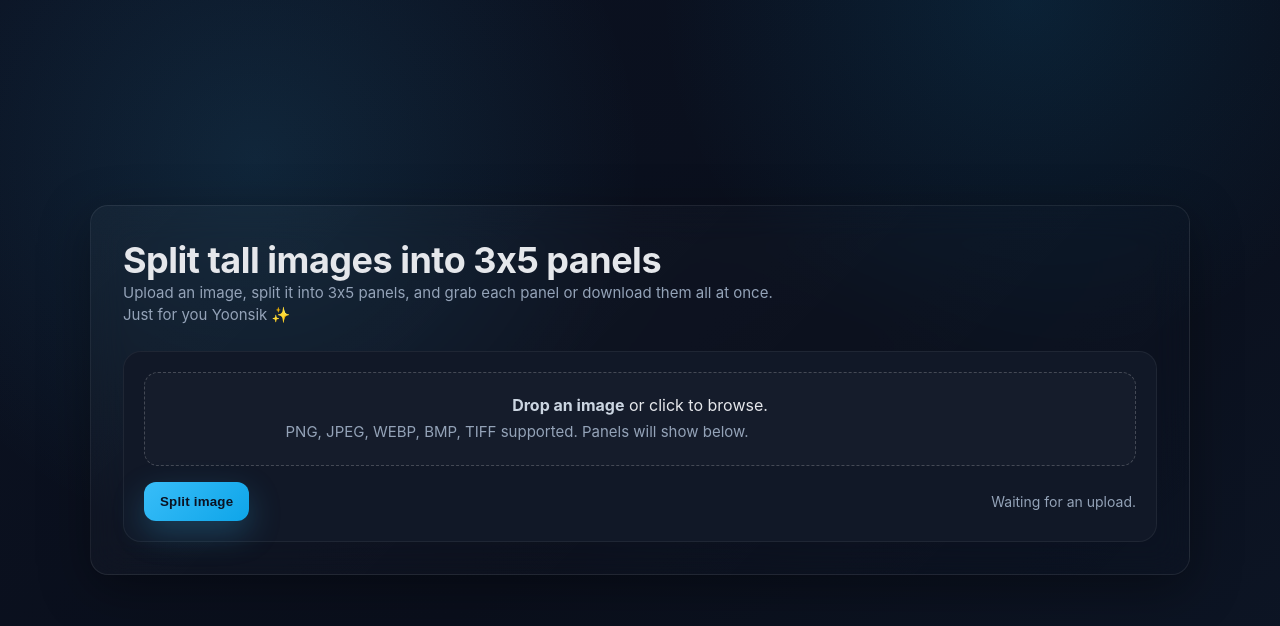
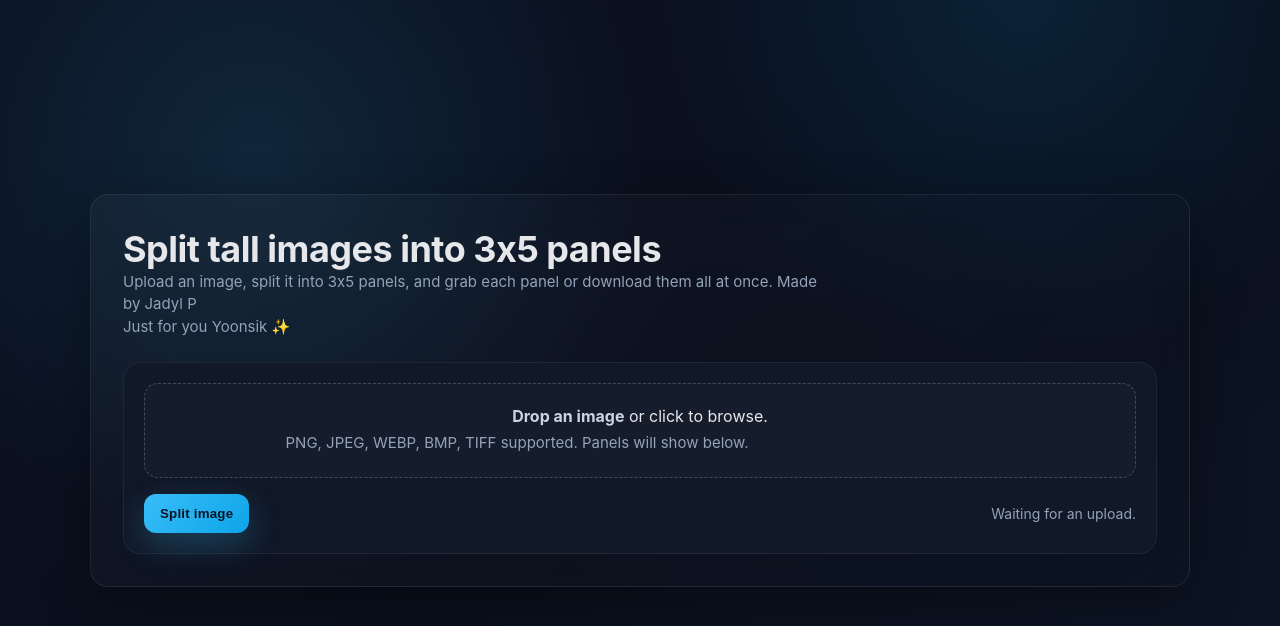
Before and after one commit to Jxdul/image_split_site, a Flask app: page / in a window 1280 px wide. Shown: the top 626 px of the page. Run offline with Flask 3, Linux system fonts and the light colour scheme; some libraries are stand-ins or nearby versions.

```diff
--- a/templates/index.html
+++ b/templates/index.html
@@ -164,7 +164,7 @@
     <header>
       <div>
         <h1>Split tall images into 3x5 panels</h1>
-        <div class="tagline">Upload an image, split it into 3x5 panels, and grab each panel or download them all at once.<br/>Just for you Yoonsik ✨</div>
+        <div class="tagline">Upload an image, split it into 3x5 panels, and grab each panel or download them all at once. Made by Jadyl P<br/>Just for you Yoonsik ✨</div>
       </div>
     </header>
 
```
Also changed, not shown: 2 other files.
